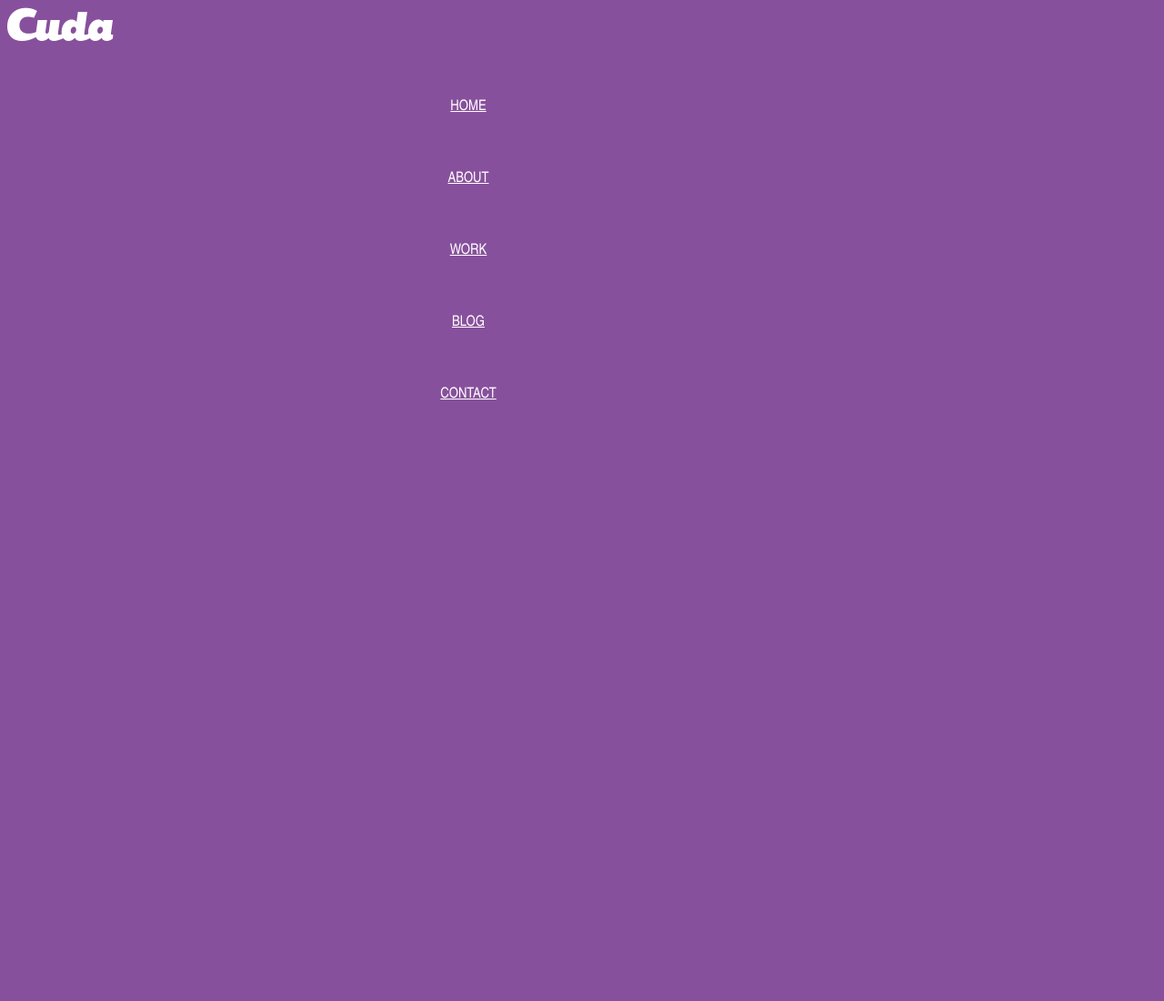
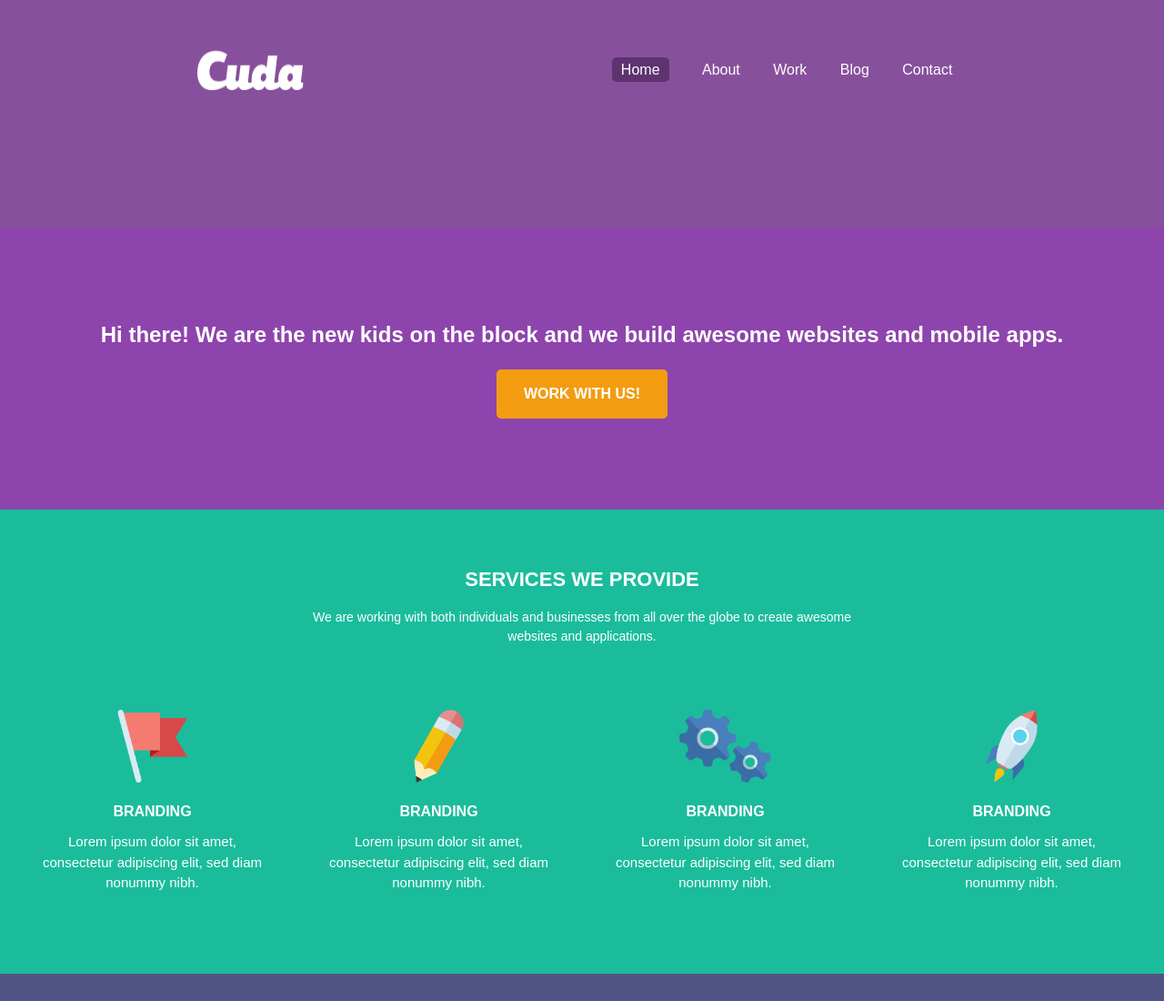
Before and after one commit to rinielezaj/HTML-js--advanced, a plain HTML site: page lesson 20/index.html in a window 1280 px wide. Shown: the top 1100 px of the page at 91% size. Before the commit the page ends 800 px from the top, so only its background shows below. Drawn offline with Linux system fonts and the light colour scheme.

Commit message:
lesson 20

```diff
--- a/lesson 20/index.html
+++ b/lesson 20/index.html
@@ -4,18 +4,79 @@
     <meta charset="UTF-8">
     <meta name="viewport" content="width=device-width, initial-scale=1.0">
     <title>Document</title>
-    <link rel="stylesheet" href="style.css">
+    <link rel="stylesheet" href="stylee.css">
 </head>
 <body>
-    <img src="logo.png">
-    <div class="navbar">
-        <a href="index.html">HOME</a>
-        <a href="about.html">ABOUT</a>
-        <a href="work.html">WORK</a>
-        <a href="blog.html">BLOG</a>
-        <a href="contact.html">CONTACT</a>
-    </div>
 
+    <section id="section-1">
+        <div class="container">
+            <header>
+                <img src="logo.png" alt="Cuda Logo" class="logo" />
+            <nav>
+                <ul>
+              <li class="active"><a href="#">Home</a></li>
+              <li><a href="about.html">About</a></li>
+              <li><a href="work.html">Work</a></li>
+              <li><a href="blog.html">Blog</a></li>
+              <li><a href="contact.html">Contact</a></li>
+            </ul>
+            </nav>
+            </header>
+        </div>
+
+
+      <section class="hero">
+        <div class="container">
+          <h1>Hi there! We are the new kids on the block and we build awesome websites and mobile apps.</h1>
+          <a href="#" class="cta-button">WORK WITH US!</a>
+        </div>
+      </section>
+
+
+      <section class="services">
+        <div class="container">
+          <h2>SERVICES WE PROVIDE</h2>
+          <p>We are working with both individuals and businesses from all over the globe to create awesome websites and applications.</p>
+
+          <div class="service-items">
+            <div class="service">
+              <img src="flag-icon.png" alt="Branding Flag Icon">
+              <h3>BRANDING</h3>
+              <p>Lorem ipsum dolor sit amet, consectetur adipiscing elit, sed diam nonummy nibh.</p>
+            </div>
+            <div class="service">
+              <img src="crayon-icon.png" alt="Branding Pencil Icon">
+              <h3>BRANDING</h3>
+              <p>Lorem ipsum dolor sit amet, consectetur adipiscing elit, sed diam nonummy nibh.</p>
+            </div>
+            <div class="service">
+              <img src="gears-icon.png" alt="Branding Gears Icon">
+              <h3>BRANDING</h3>
+              <p>Lorem ipsum dolor sit amet, consectetur adipiscing elit, sed diam nonummy nibh.</p>
+            </div>
+            <div class="service">
+              <img src="rocket-icon.png" alt="Branding Rocket Icon">
+              <h3>BRANDING</h3>
+              <p>Lorem ipsum dolor sit amet, consectetur adipiscing elit, sed diam nonummy nibh.</p>
+            </div>
+          </div>
+        </div>
+      </section>
+
+    <section class="contact">
+        <div class="container">
+            <h2>GET IN TOUCH</h2>
+            <p>1600 Pennsylvania Ave NW, Washington, DC 20500, United States of America. Tel: (202) 456-1111</p>
+            <form class="contact-form">
+                <div class="input-group">
+                    <input type="text" placeholder="Your Name" required>
+                    <input type="email" placeholder="Your Email" required>
+                </div>
+                <textarea placeholder="Your Message" required></textarea>
+                <button type="submit">SEND MESSAGE</button>
+            </form>
+        </div>
+    </section>
 
 </body>
 </html>
--- a/lesson 20/style.css
+++ /dev/null
@@ -1,15 +0,0 @@
-.navbar a{
-    display: flex;
-    justify-content: flex-end;
-    margin-top: 60px;
-    margin-right: 250px;
-    font-family:'Arial Narrow', Arial;
-    justify-content: space-around;
-    color: white;
-    flex-direction: row-reverse;
-    text-align: right;
-}
-
-body{
-    background-color: #87509c;
-}
--- /dev/null
+++ b/lesson 20/stylee.css
@@ -0,0 +1,184 @@
+* {
+    margin: 0;
+    padding: 0;
+    box-sizing: border-box;
+}
+
+body {
+    font-family: 'Titillium Web', sans-serif;
+    line-height: 1.5;
+}
+#section-1{
+    background-color: #87509c;
+    height: 250px;
+}
+.container{
+    margin-left: auto;
+    margin-right: auto;
+    height: 100%;
+}
+
+header{
+    padding: 55px;
+    display: flex;
+    justify-content: space-around;
+}
+nav ul li {
+    display: inline-block;
+    padding: 10px 16px;
+}
+
+nav li a {
+    text-decoration: none;
+    color: white;
+}
+ nav ul .active a,
+ nav ul li a:hover {
+    background: #5e3370;
+    padding: 5px 10px;
+    border-radius: 5px;
+}
+
+.hero {
+    background: #8e44ad;
+    color: white;
+    text-align: center;
+    padding: 100px 20px;
+  }
+
+  .hero h1 {
+    font-size: 24px;
+    margin-bottom: 20px;
+    font-weight: bold;
+  }
+
+  .cta-button {
+    display: inline-block;
+    background: #f39c12;
+    color: white;
+    padding: 15px 30px;
+    text-decoration: none;
+    font-weight: bold;
+    border-radius: 5px;
+    transition: background 0.3s ease;
+  }
+
+  .cta-button:hover {
+    background: #e67e22;
+  }
+
+  .services {
+    background: #1abc9c;
+    color: white;
+    text-align: center;
+    padding: 60px 20px;
+  }
+
+  .services h2 {
+    font-size: 22px;
+    font-weight: bold;
+    margin-bottom: 15px;
+  }
+
+  .services p {
+    font-size: 14px;
+    max-width: 600px;
+    margin: 0 auto;
+  }
+
+  .service-items{
+    display: flex;
+    justify-content: space-between;
+    flex-wrap: wrap;
+    gap: 20px;
+  }
+
+  .service{
+    flex:1 1 20%;
+    display: flex;
+    flex-direction: column;
+    align-items: center;
+    text-align: center;
+    background: transparent;
+    padding: 20px;
+    min-height: 300px;
+    box-sizing: border-box;
+  }
+
+  .service img{
+    margin-top: 50px;
+    height: 80px;
+    width: auto;
+    margin-bottom: 20px;
+    display: block;
+  }
+
+  .service h3{
+    font-size: 16px;
+    font-weight: bold;
+    margin-bottom: 10px;
+    color: white;
+  }
+
+  .service p{
+    font-size: 15px;
+    color: white;
+  }
+
+  .contact{
+    background-color: #505484;
+    color: white;
+    padding: 55px 20px;
+    text-align: center;
+  }
+
+  .contact h2{
+    font-size: 30px;
+    margin-bottom: 15px;
+  }
+
+  .contact p{
+    font-size: 16px;
+    margin-bottom: 40px;
+  }
+
+  .contact-form{
+    max-width: 800px;
+    margin: 0 auto;
+  }
+
+  .input-group{
+    display: flex;
+    flex-wrap: wrap;
+    gap: 20px;
+    margin-bottom: 25px;
+  }
+
+  .input-group input{
+    flex: 1;
+    padding: 15px;
+    background-color: #383c64;
+    border: none;
+    color: white;
+    border-radius: 5px;
+  }
+
+  textarea{
+    width: 100%;
+    padding: 15px;
+    height: 150px;
+    background-color: #383c64;
+    border: none;
+    color: white;
+    border-radius: 5px;
+  }
+
+  button{
+    padding: 20px 40px;
+    background-color: #68b4cc;
+    border: none;
+    color: white;
+    border-radius: 4px;
+    font-weight: bold;
+    margin-top: 35px;
+  }
```
